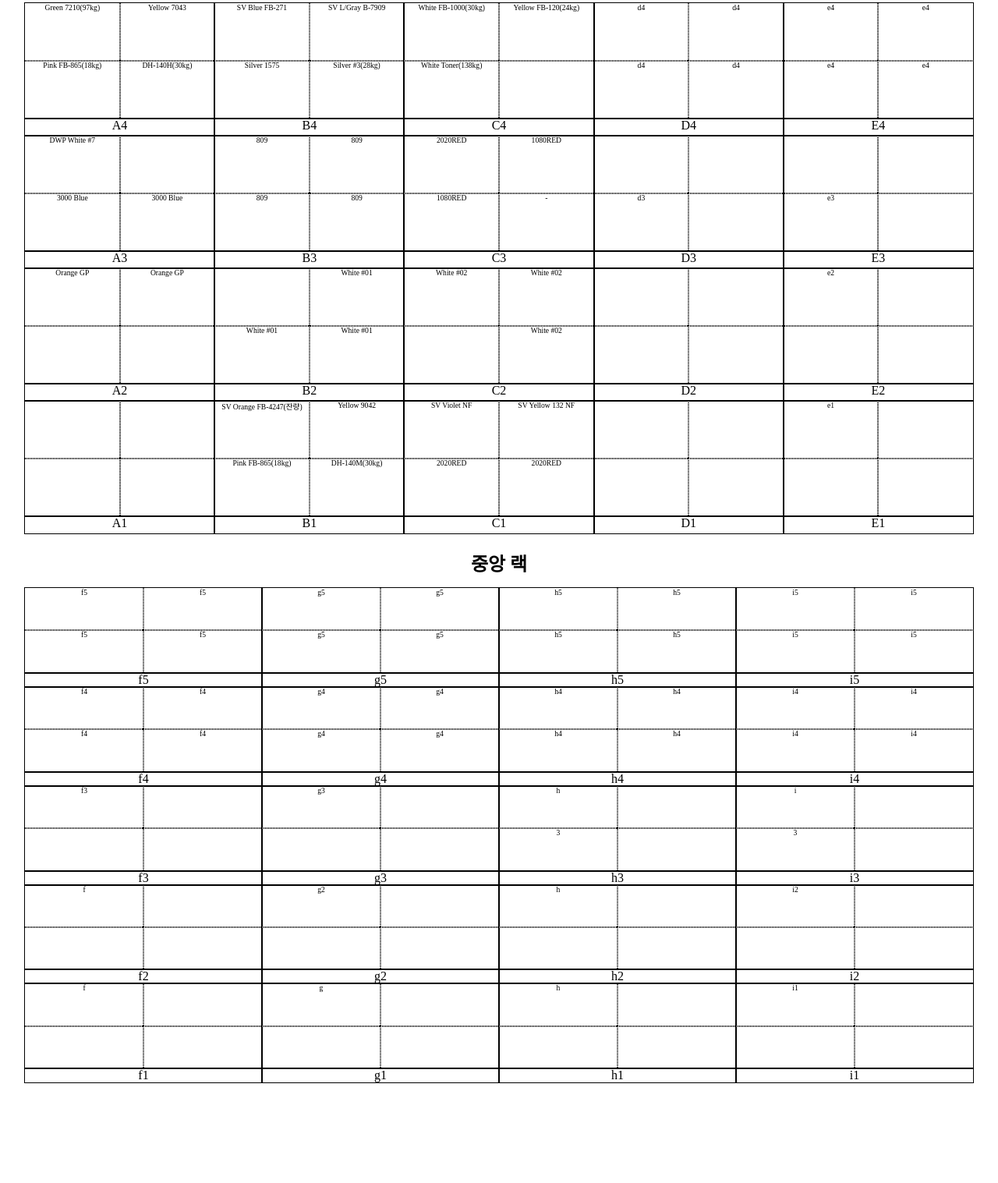
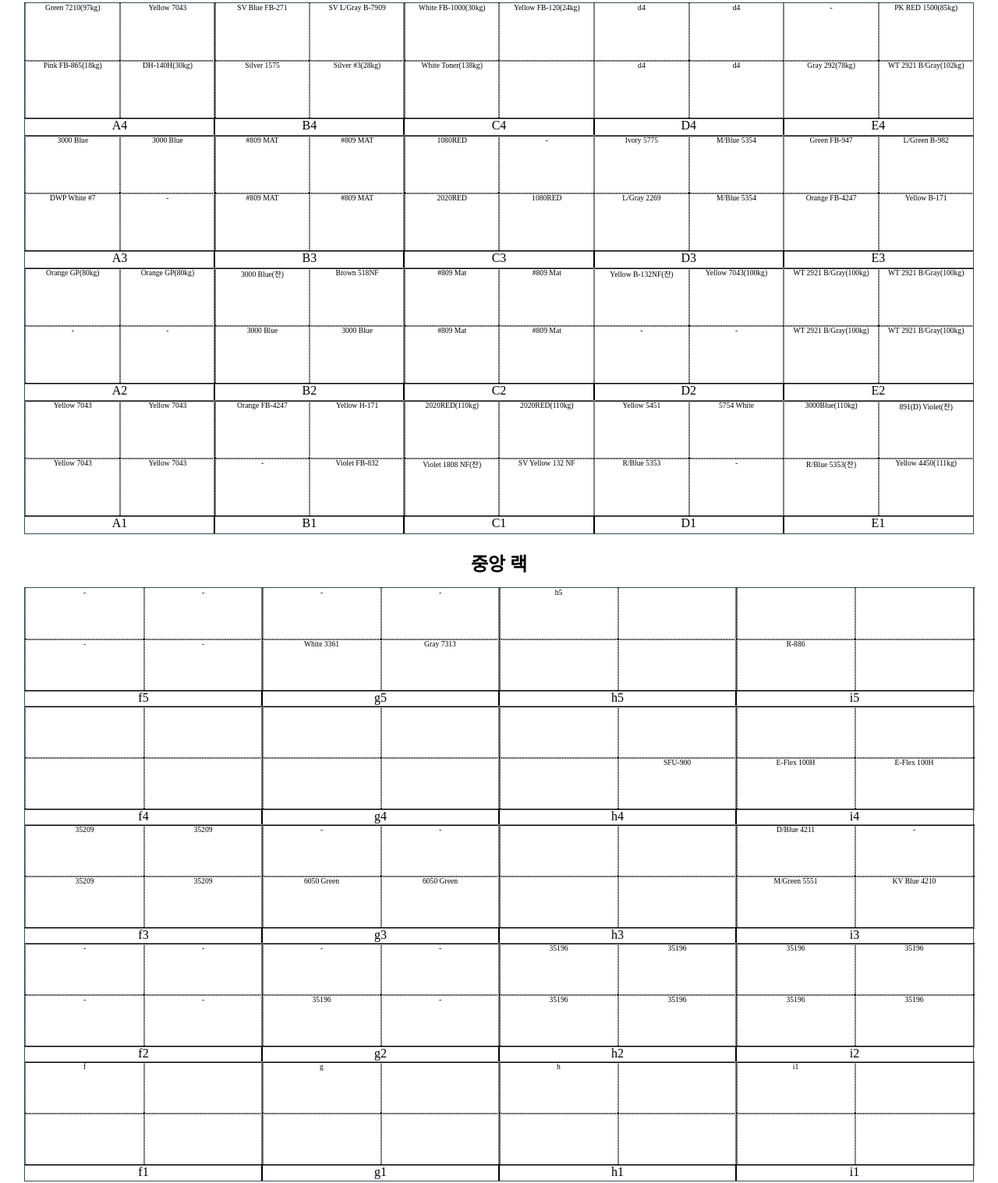
Before and after one commit to YJN0331/wpcjstorage, a plain HTML site: page toxic.html in a window 1280 px wide. Shown: the part 140-1657 px from the top of the page at 78% size. Drawn offline with Linux system fonts and the light colour scheme.

Commit message:
240423 내용추가

```diff
--- a/styles.css
+++ b/styles.css
@@ -23,9 +23,9 @@
     display: grid;
     text-align: center;
 
-    grid-template-rows: repeat(6, 2fr 0.3fr);
+    grid-template-rows: repeat(5, 2fr 0.3fr);
     grid-template-columns: repeat(4, 1fr);
-    /* outline: solid black 0.5px; */
+
 }
 
 #rightToxic {
@@ -42,11 +42,11 @@
 
 .toxic {
     justify-content: center;
-
+    outline: solid darkslategray 0.1px;
 }
 .lack {
     display: grid;
-    outline: solid black 0.5px;
+    outline: solid gray 0.1px;
     grid-template-rows: 1fr 1fr ;
     grid-template-columns: 1fr 1fr ;
     align-items: center;
@@ -55,12 +55,13 @@
 
 .lackname{
     text-align: center;
-    outline: solid black 0.5px;
+    outline: solid black 0.1px;
 }
 
 .can{
     height: 100%;
     width: 100%;
+    margin: 0.5px;
     text-align: center;
     outline: dotted black 0.5px ;
     align-items: center;
--- a/toxic.html
+++ b/toxic.html
@@ -41,10 +41,10 @@
         </div>
 
          <div class="lack" id="e4">
-            <div class="can">e4</div>
-            <div class="can">e4</div>
-            <div class="can">e4</div>
-            <div class="can">e4</div>
+            <div class="can">-</div>
+            <div class="can">PK RED 1500(85kg)</div>
+            <div class="can">Gray 292(78kg)</div>
+            <div class="can">WT 2921 B/Gray(102kg)</div>
          </div>
 
         <div class="lackname">A4</div>
@@ -55,36 +55,35 @@
 
         <!-- 좌측랙 3단 -->
         <div class="lack">
-            <div class="can">DWP White #7</div>
-            <div class="can"></div>
             <div class="can">3000 Blue</div>
             <div class="can">3000 Blue</div>
-        </div>
-        <div class="lack">
-            <div class="can">809</div>
-            <div class="can">809</div>
-            <div class="can">809</div>
-            <div class="can">809</div>
-        </div>
-        <div class="lack">
-            <div class="can">2020RED</div>
-            <div class="can">1080RED</div>
-            <div class="can">1080RED</div>
+            <div class="can">DWP White #7</div>
             <div class="can">-</div>
         </div>
         <div class="lack">
-            <div class="can"></div>
-            <div class="can"></div>
-            <div class="can">d3</div>
-            <div class="can"></div>
+            <div class="can">#809 MAT</div>
+            <div class="can">#809 MAT</div>
+            <div class="can">#809 MAT</div>
+            <div class="can">#809 MAT</div>
         </div>
         <div class="lack">
-            <div class="can"></div>
-            <div class="can"></div>
-            <div class="can">e3</div>
-            <div class="can"></div>
+            <div class="can">1080RED</div>
+            <div class="can">-</div>
+            <div class="can">2020RED</div>
+            <div class="can">1080RED</div>
         </div>
-
+        <div class="lack">
+            <div class="can">Ivory 5775</div>
+            <div class="can">M/Blue 5354</div>
+            <div class="can">L/Gray 2269</div>
+            <div class="can">M/Blue 5354</div>
+        </div>
+        <div class="lack">
+            <div class="can">Green FB-947</div>
+            <div class="can">L/Green B-982</div>
+            <div class="can">Orange FB-4247</div>
+            <div class="can">Yellow B-171</div>
+        </div>
 
         <div class="lackname">A3</div>
         <div class="lackname">B3</div>
@@ -94,34 +93,34 @@
 
         <!-- 좌측 2단 A~E -->
         <div class="lack" id="A2">
-            <div class="can">Orange GP</div>
-            <div class="can">Orange GP</div>
-            <div class="can"></div>
-            <div class="can"></div>
+            <div class="can">Orange GP(80kg)</div>
+            <div class="can">Orange GP(80kg)</div>
+            <div class="can">-</div>
+            <div class="can">-</div>
+        </div>
+        <div class="lack" id="B2">
+            <div class="can">3000 Blue(잔)</div>
+            <div class="can">Brown 518NF</div>
+            <div class="can">3000 Blue</div>
+            <div class="can">3000 Blue</div>
         </div>
         <div class="lack">
-            <div class="can"></div>
-            <div class="can">White #01</div>
-            <div class="can">White #01</div>
-            <div class="can">White #01</div>
+            <div class="can">#809 Mat</div>
+            <div class="can">#809 Mat</div>
+            <div class="can">#809 Mat</div>
+            <div class="can">#809 Mat</div>
         </div>
         <div class="lack">
-            <div class="can">White #02</div>
-            <div class="can">White #02</div>
-            <div class="can"></div>
-            <div class="can">White #02</div>
+            <div class="can">Yellow B-132NF(잔)</div>
+            <div class="can">Yellow 7043(100kg)</div>
+            <div class="can">-</div>
+            <div class="can">-</div>
         </div>
         <div class="lack">
-            <div class="can"></div>
-            <div class="can"></div>
-            <div class="can"></div>
-            <div class="can"></div>
-        </div>
-        <div class="lack">
-            <div class="can">e2</div>
-            <div class="can"></div>
-            <div class="can"></div>
-            <div class="can"></div>
+            <div class="can">WT 2921 B/Gray(100kg)</div>
+            <div class="can">WT 2921 B/Gray(100kg)</div>
+            <div class="can">WT 2921 B/Gray(100kg)</div>
+            <div class="can">WT 2921 B/Gray(100kg)</div>
         </div>
 
 
@@ -135,34 +134,34 @@
 
         <!-- 좌측 1단 A~E -->
         <div class="lack">
-            <div class="can"></div>
-            <div class="can"></div>
-            <div class="can"></div>
-            <div class="can"></div>
+            <div class="can">Yellow 7043</div>
+            <div class="can">Yellow 7043</div>
+            <div class="can">Yellow 7043</div>
+            <div class="can">Yellow 7043</div>
         </div>
         <div class="lack">
-            <div class="can">SV Orange FB-4247(잔량)</div>
-            <div class="can">Yellow 9042</div>
-            <div class="can">Pink FB-865(18kg)</div>
-            <div class="can">DH-140M(30kg)</div>
+            <div class="can">Orange FB-4247</div>
+            <div class="can">Yellow H-171</div>
+            <div class="can">-</div>
+            <div class="can">Violet FB-832</div>
         </div>
         <div class="lack">
-            <div class="can">SV Violet NF</div>
+            <div class="can">2020RED(110kg)</div>
+            <div class="can">2020RED(110kg)</div>
+            <div class="can">Violet 1808 NF(잔)</div>
             <div class="can">SV Yellow 132 NF</div>
-            <div class="can">2020RED</div>
-            <div class="can">2020RED</div>
         </div>
         <div class="lack">
-            <div class="can"></div>
-            <div class="can"></div>
-            <div class="can"></div>
-            <div class="can"></div>
+            <div class="can">Yellow 5451</div>
+            <div class="can">5754 White</div>
+            <div class="can">R/Blue 5353</div>
+            <div class="can">-</div>
         </div>
         <div class="lack">
-            <div class="can">e1</div>
-            <div class="can"></div>
-            <div class="can"></div>
-            <div class="can"></div>
+            <div class="can">3000Blue(110kg)</div>
+            <div class="can">891(D) Violet(잔)</div>
+            <div class="can">R/Blue 5353(잔)</div>
+            <div class="can">Yellow 4450(111kg)</div>
         </div>
 
         <div class="lackname">A1</div>
@@ -179,31 +178,31 @@
     <div class="toxic" id="midToxic">
         <!-- 5단 -->
         <div class="lack" id="f5">
-            <div class="can">f5</div>
-            <div class="can">f5</div>
-            <div class="can">f5</div>
-            <div class="can">f5</div>
+            <div class="can">-</div>
+            <div class="can">-</div>
+            <div class="can">-</div>
+            <div class="can">-</div>
         </div>
 
         <div class="lack" id="g5">
-            <div class="can">g5</div>
-            <div class="can">g5</div>
-            <div class="can">g5</div>
-            <div class="can">g5</div>
+            <div class="can">-</div>
+            <div class="can">-</div>
+            <div class="can">White 3361</div>
+            <div class="can">Gray 7313</div>
         </div>
 
         <div class="lack" id="h5">
             <div class="can">h5</div>
-            <div class="can">h5</div>
-            <div class="can">h5</div>
-            <div class="can">h5</div>
+            <div class="can"></div>
+            <div class="can"></div>
+            <div class="can"></div>
         </div>
 
         <div class="lack" id="i5">
-            <div class="can">i5</div>
-            <div class="can">i5</div>
-            <div class="can">i5</div>
-            <div class="can">i5</div>
+            <div class="can"></div>
+            <div class="can"></div>
+            <div class="can">R-886</div>
+            <div class="can"></div>
         </div>
 
         <div class="lackname">f5</div>
@@ -213,31 +212,31 @@
 
         <!-- 4단 -->
         <div class="lack" id="f4">
-            <div class="can">f4</div>
-            <div class="can">f4</div>
-            <div class="can">f4</div>
-            <div class="can">f4</div>
+            <div class="can"></div>
+            <div class="can"></div>
+            <div class="can"></div>
+            <div class="can"></div>
         </div>
 
         <div class="lack" id="g4">
-            <div class="can">g4</div>
-            <div class="can">g4</div>
-            <div class="can">g4</div>
-            <div class="can">g4</div>
+            <div class="can"></div>
+            <div class="can"></div>
+            <div class="can"></div>
+            <div class="can"></div>
         </div>
 
         <div class="lack" id="h4">
-            <div class="can">h4</div>
-            <div class="can">h4</div>
-            <div class="can">h4</div>
-            <div class="can">h4</div>
+            <div class="can"></div>
+            <div class="can"></div>
+            <div class="can"></div>
+            <div class="can">SFU-900</div>
         </div>
 
         <div class="lack" id="i4">
-            <div class="can">i4</div>
-            <div class="can">i4</div>
-            <div class="can">i4</div>
-            <div class="can">i4</div>
+            <div class="can"></div>
+            <div class="can"></div>
+            <div class="can">E-Flex 100H</div>
+            <div class="can">E-Flex 100H</div>
         </div>
 
         <div class="lackname">f4</div>
@@ -247,28 +246,28 @@
 
         <!-- 3단 -->
         <div class="lack">
-            <div class="can">f3</div>
+            <div class="can">35209</div>
+            <div class="can">35209</div>
+            <div class="can">35209</div>
+            <div class="can">35209</div>
+        </div>
+        <div class="lack">
+            <div class="can">-</div>
+            <div class="can">-</div>
+            <div class="can">6050 Green</div>
+            <div class="can">6050 Green</div>
+        </div>
+        <div class="lack">
+            <div class="can"></div>
             <div class="can"></div>
             <div class="can"></div>
             <div class="can"></div>
         </div>
         <div class="lack">
-            <div class="can">g3</div>
-            <div class="can"></div>
-            <div class="can"></div>
-            <div class="can"></div>
-        </div>
-        <div class="lack">
-            <div class="can">h</div>
-            <div class="can"></div>
-            <div class="can">3</div>
-            <div class="can"></div>
-        </div>
-        <div class="lack">
-            <div class="can">i</div>
-            <div class="can"></div>
-            <div class="can">3</div>
-            <div class="can"></div>
+            <div class="can">D/Blue 4211</div>
+            <div class="can">-</div>
+            <div class="can">M/Green 5551</div>
+            <div class="can">KV Blue 4210</div>
         </div>
 
         <div class="lackname">f3</div>
@@ -279,28 +278,28 @@
 
         <!-- 2단 -->
         <div class="lack">
-            <div class="can">f</div>
-            <div class="can"></div>
-            <div class="can"></div>
-            <div class="can"></div>
+            <div class="can">-</div>
+            <div class="can">-</div>
+            <div class="can">-</div>
+            <div class="can">-</div>
         </div>
         <div class="lack">
-            <div class="can">g2</div>
-            <div class="can"></div>
-            <div class="can"></div>
-            <div class="can"></div>
+            <div class="can">-</div>
+            <div class="can">-</div>
+            <div class="can">35196</div>
+            <div class="can">-</div>
         </div>
         <div class="lack">
-            <div class="can">h</div>
-            <div class="can"></div>
-            <div class="can"></div>
-            <div class="can"></div>
+            <div class="can">35196</div>
+            <div class="can">35196</div>
+            <div class="can">35196</div>
+            <div class="can">35196</div>
         </div>
         <div class="lack">
-            <div class="can">i2</div>
-            <div class="can"></div>
-            <div class="can"></div>
-            <div class="can"></div>
+            <div class="can">35196</div>
+            <div class="can">35196</div>
+            <div class="can">35196</div>
+            <div class="can">35196</div>
         </div>
 
         <div class="lackname">f2</div>
```
